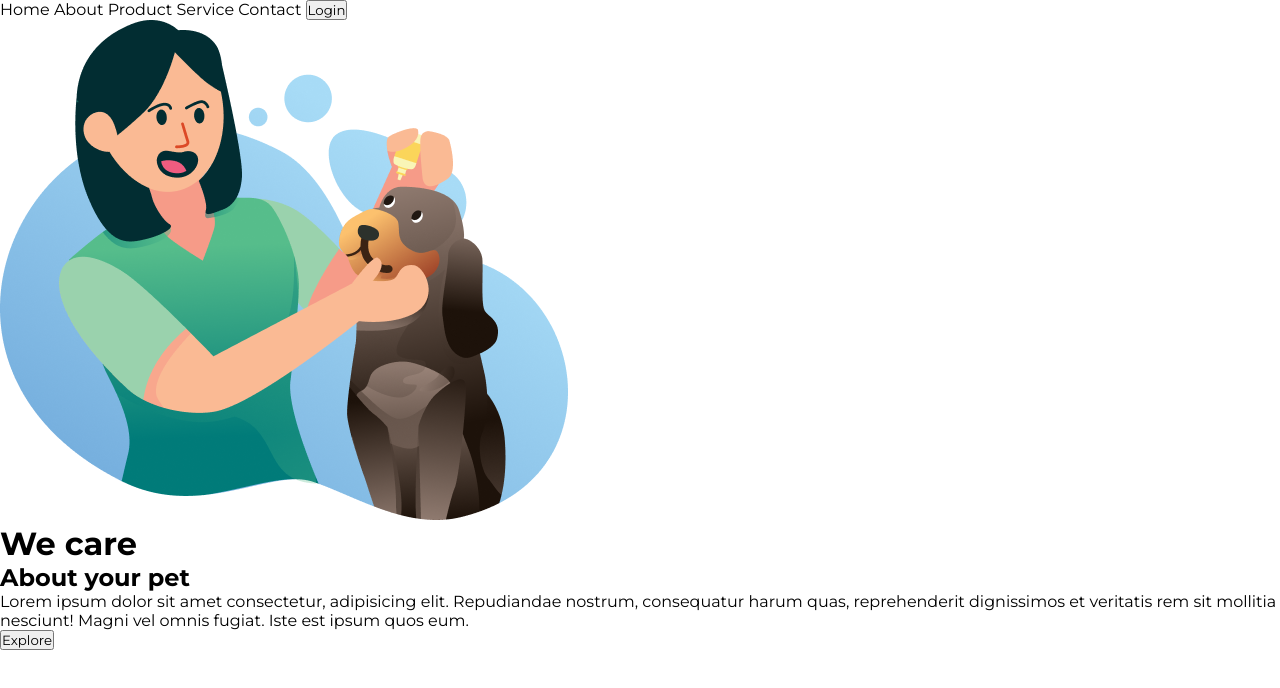
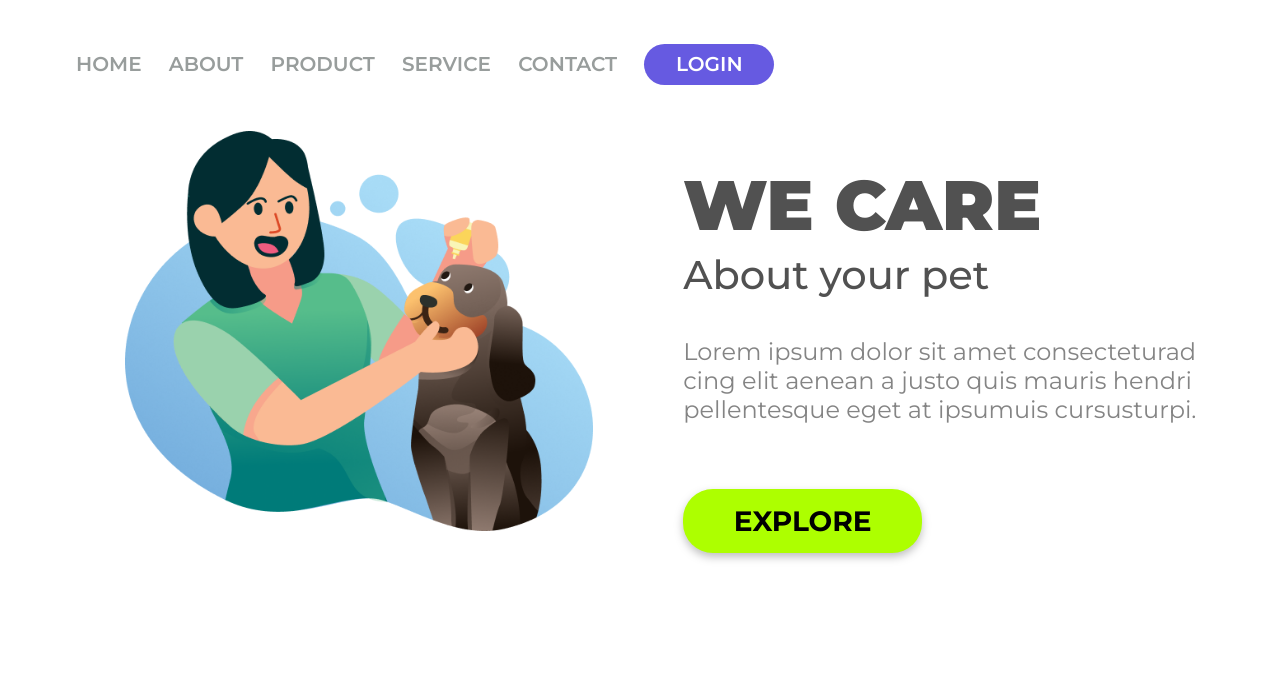
Before and after one commit to n4ju15/we-care, a plain HTML site: page index.html in a window 1280 px wide. Drawn offline with Linux system fonts and the light colour scheme.

Commit message:
Projeto versão desktop finalizado

```diff
--- a/index.html
+++ b/index.html
@@ -14,22 +14,24 @@
 
 <body>
     <header>
-        <a>Home</a>
-        <a>About</a>
-        <a>Product</a>
-        <a>Service</a>
-        <a>Contact</a>
-        <button>Login</button>
+        <a class="link-header">Home</a>
+        <a class="link-header">About</a>
+        <a class="link-header">Product</a>
+        <a class="link-header">Service</a>
+        <a class="link-header">Contact</a>
+        <button class="button-header">Login</button>
     </header>
     <main>
+
         <img src="./img/Illustration 2.png" alt="we-care-logo" class="logo-image">
-        <h1>We care</h1>
-        <h2>About your pet</h2>
-        <p>Lorem ipsum dolor sit amet consectetur, adipisicing elit. Repudiandae nostrum, consequatur harum quas,
-            reprehenderit dignissimos et veritatis rem sit mollitia nesciunt! Magni vel omnis fugiat. Iste est ipsum
-            quos
-            eum.</p>
-        <button>Explore</button>
+
+        <section>
+            <h1>We care</h1>
+            <h2>About your pet</h2>
+            <p>Lorem ipsum dolor sit amet consecteturad cing elit aenean a justo quis mauris hendri pellentesque eget at
+                ipsumuis cursusturpi.</p>
+            <button class="button-main">Explore</button>
+        </section>
     </main>
 </body>
 
--- a/styles.css
+++ b/styles.css
@@ -5,6 +5,84 @@
     box-sizing: border-box;
 }
 
+header {
+    margin: 44px 0px 0px 76px;
+}
+
+.link-header {
+    font-weight: 600;
+    font-size: 20px;
+    line-height: 29px;
+    color: #989D9C;
+    cursor: pointer;
+    text-transform: uppercase;
+    margin-right: 23px;
+}
+
+.button-header {
+    background: #665AE1;
+    border-radius: 20.5px;
+    width: 130px;
+    height: 41px;
+    border: none;
+    font-weight: 600;
+    font-size: 20px;
+    line-height: 29px;
+    color: #FFFFFF;
+    text-transform: uppercase;
+    cursor: pointer;
+}
+
 .logo-image {
-    width: ;
+    width: 468px;
+    height: 400px;
+    margin-left: 125px;
+    display: inline-block;
 }
+
+section {
+    display: inline-block;
+    margin-left: 86px;
+    margin-top: 50px;
+}
+
+h1 {
+    font-weight: 900;
+    font-size: 70px;
+    line-height: 80px;
+    color: #515151;
+    text-transform: uppercase;
+    margin-top: 30px;
+}
+
+h2 {
+    font-weight: 500;
+    font-size: 40px;
+    line-height: 60px;
+    color: #515151;
+}
+
+p {
+    font-weight: 400;
+    font-size: 24px;
+    line-height: 29px;
+    color: #848484;
+    width: 515px;
+    margin-top: 32px;
+    margin-bottom: 65px;
+}
+
+.button-main {
+    background: #ADFF00;
+    border-radius: 30px;
+    width: 239px;
+    height: 64px;
+    border: none;
+    cursor: pointer;
+    text-transform: uppercase;
+    filter: drop-shadow(0px 4px 4px rgba(0, 0, 0, 0.25));
+    font-weight: 700;
+    font-size: 28px;
+    line-height: 34px;
+    color: #000000;
+}
```
Also changed, not shown: img/projeto-desktop.png (added).
